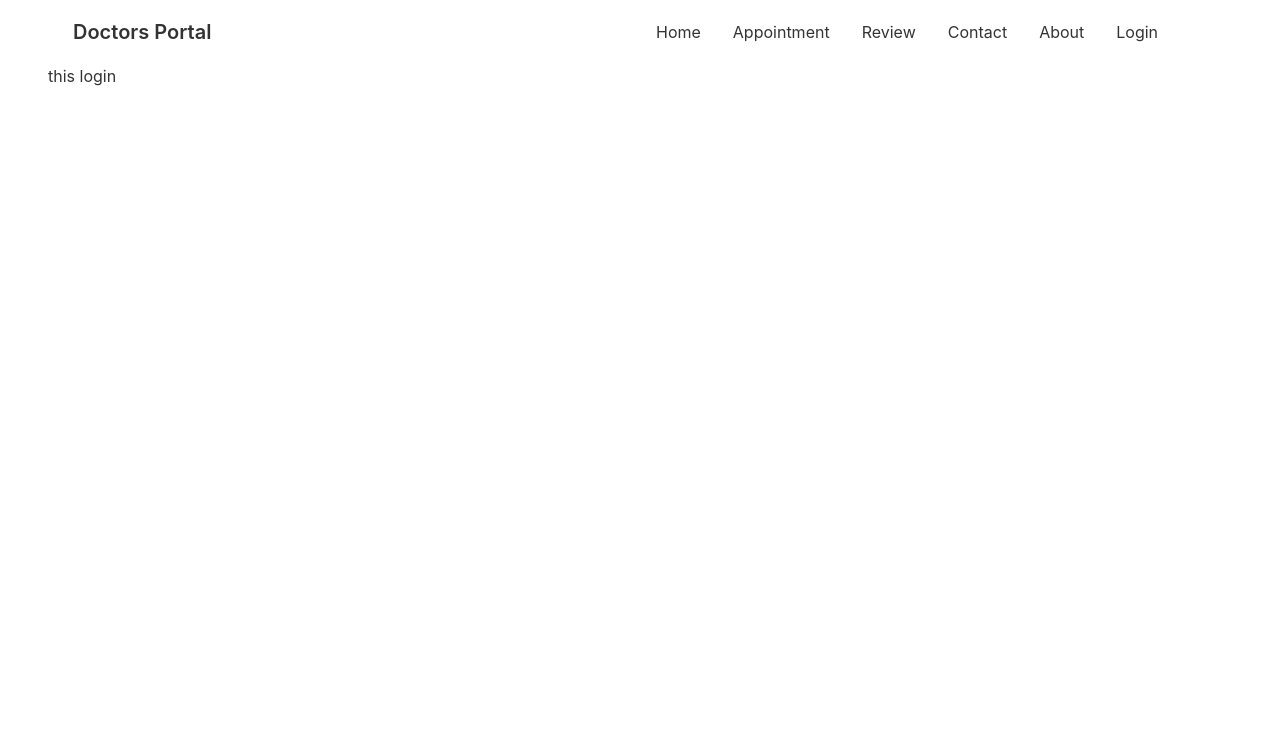
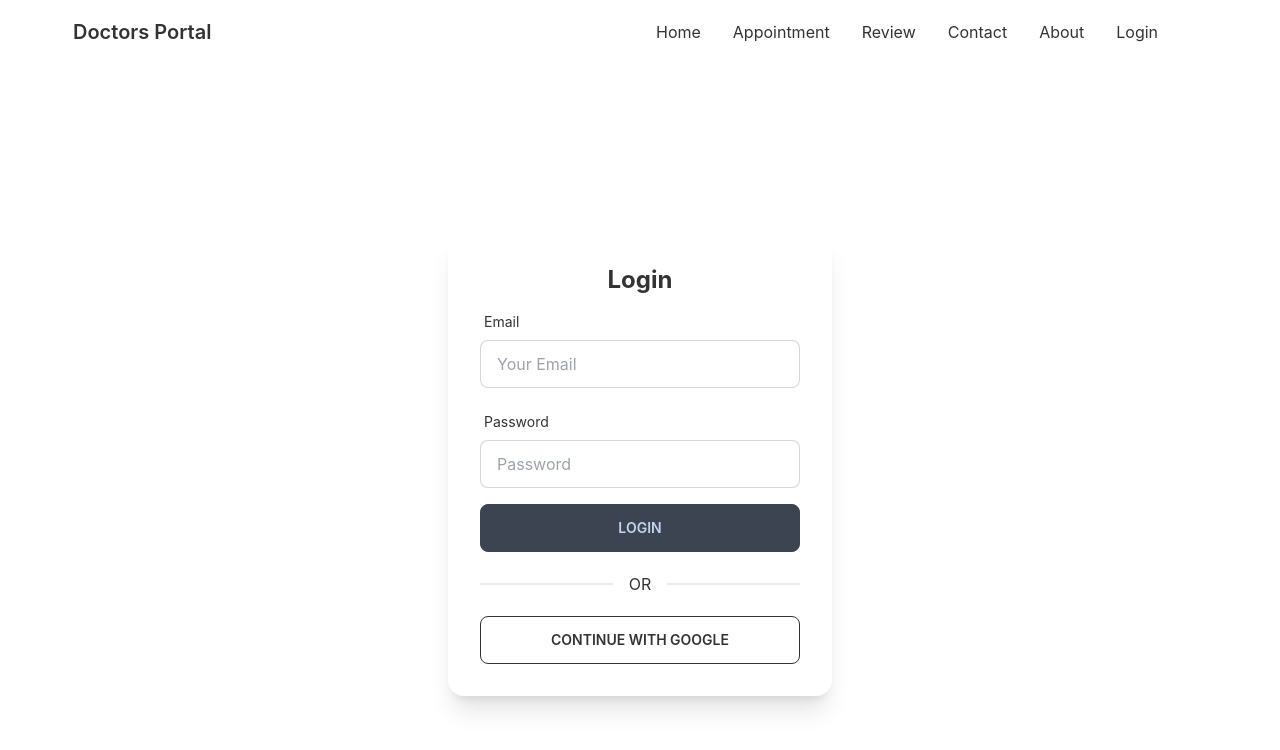
Before and after one commit to themarjanz/doctors-portal, a React (Create React App) app: page /login in a window 1280 px wide. Shown: the top 750 px of the page. Built offline with nearby package versions, Linux system fonts and the light colour scheme.

Commit message:
form added

```diff
--- a/package.json
+++ b/package.json
@@ -13,6 +13,7 @@
     "react-day-picker": "^8.3.5",
     "react-dom": "^18.2.0",
     "react-firebase-hooks": "^5.0.3",
+    "react-hook-form": "^7.37.0",
     "react-router-dom": "^6.4.2",
     "react-scripts": "5.0.1",
     "web-vitals": "^2.1.4"
--- a/src/Pages/Login/Login.js
+++ b/src/Pages/Login/Login.js
@@ -1,10 +1,89 @@
 import React from 'react';
+import { useSignInWithGoogle } from 'react-firebase-hooks/auth';
+import auth from '../../firebase.init';
+import { useForm } from "react-hook-form";
 
 const Login = () => {
+    const [signInWithGoogle, user, loading, error] = useSignInWithGoogle(auth);
+    const { register, formState: { errors }, handleSubmit } = useForm();
+
+    if (user) {
+        console.log(user);
+    }
+
+    const onSubmit = (data) => {
+        console.log(data);
+    }
+
     return (
-        <div>
-            <h1>this login</h1>
-        </div>
+        <div className='flex h-screen justify-center items-center'>
+            <div className="card w-96 bg-base-100 shadow-xl">
+                <div className="card-body">
+                    <h2 className="text-center text-2xl font-bold">Login</h2>
+
+                    <form onSubmit={handleSubmit(onSubmit)}>
+
+                        <div className="form-control w-full max-w-xs">
+                            <label className="label">
+                                <span className="label-text">Email</span>
+
+                            </label>
+                            <input type="email"
+                                placeholder="Your Email"
+                                className="input input-bordered w-full max-w-xs"
+                                {...register("email", {
+                                    required: {
+                                        value: true,
+                                        message: 'Email is Required'
+                                    },
+                                    pattern: {
+                                        value: /[a-z0-9]+@[a-z]+\.[a-z]{2,3}/,
+                                        message: 'Provide a valid Eamil'
+                                    }
+                                })}
+                            />
+                            <label className="label">
+                                {errors.email?.type === 'required' && <span className="label-text-alt text-red-500">{errors.email.message}</span>}
+                                {errors.email?.type === 'pattern' && <span className="label-text-alt text-red-500">{errors.email.message}</span>}
+                            </label>
+                        </div>
+
+                        <div className="form-control w-full max-w-xs">
+                            <label className="label">
+                                <span className="label-text">Password</span>
+
+                            </label>
+                            <input type="password"
+                                placeholder="Password"
+                                className="input input-bordered w-full max-w-xs"
+                                {...register("password", {
+                                    required: {
+                                        value: true,
+                                        message: 'Password is Required'
+                                    },
+                                    minLength: {
+                                        value: 6,
+                                        message: 'Must be 6 characters or longer'
+                                    }
+                                })}
+                            />
+                            <label className="label">
+                                {errors.password?.type === 'required' && <span className="label-text-alt text-red-500">{errors.password.message}</span>}
+                                {errors.password?.type === 'minLength' && <span className="label-text-alt text-red-500">{errors.password.message}</span>}
+                            </label>
+                        </div>
+
+                        <input className='btn w-full max-w-xs' type="submit" value="Login" />
+                    </form>
+
+                    <div className="divider">OR</div>
+                    <button onClick={() => signInWithGoogle()}
+                        className="btn btn-outline"
+                    >Continue with Google</button>
+
+                </div>
+            </div>
+        </div >
     );
 };
 
--- a/src/firebase.init.js
+++ b/src/firebase.init.js
@@ -6,12 +6,12 @@ import { getAuth } from "firebase/auth";
 
 // Your web app's Firebase configuration
 const firebaseConfig = {
-    apiKey: process.env.REACT_APP_API_KEY,
-    authDomain: process.env.REACT_APP_AUTH_DOMAIN,
-    projectId: process.env.REACT_APP_PROJECT_ID,
-    storageBucket: process.env.REACT_APP_STORAGE_BUCKET,
-    messagingSenderId: process.env.REACT_APP_MESSAGING_SENDER_ID,
-    appId: process.env.REACT_APP_APP_ID,
+    apiKey: "AIzaSyALvdId_rR4wscFxtfRuoTVvNvMin2vTGk",
+    authDomain: "doctors-portal-41c5a.firebaseapp.com",
+    projectId: "doctors-portal-41c5a",
+    storageBucket: "doctors-portal-41c5a.appspot.com",
+    messagingSenderId: "481337208075",
+    appId: "1:481337208075:web:11239b96de63475cec860e"
 };
 
 // Initialize Firebase
@@ -20,3 +20,10 @@ const app = initializeApp(firebaseConfig);
 const auth = getAuth(app);
 
 export default auth;
+
+// REACT_APP_API_KEY=AIzaSyALvdId_rR4wscFxtfRuoTVvNvMin2vTGk
+// REACT_APP_AUTH_DOMAIN=doctors-portal-41c5a.firebaseapp.com
+// REACT_APP_PROJECT_ID=doctors-portal-41c5a
+// REACT_APP_STORAGE_BUCKET=doctors-portal-41c5a.appspot.com
+// REACT_APP_MESSAGING_SENDER_ID=481337208075
+// REACT_APP_APP_ID=1:481337208075:web:11239b96de63475cec860e
```
Also changed, not shown: 1 other file (tests, documents, lock files or other folders).
